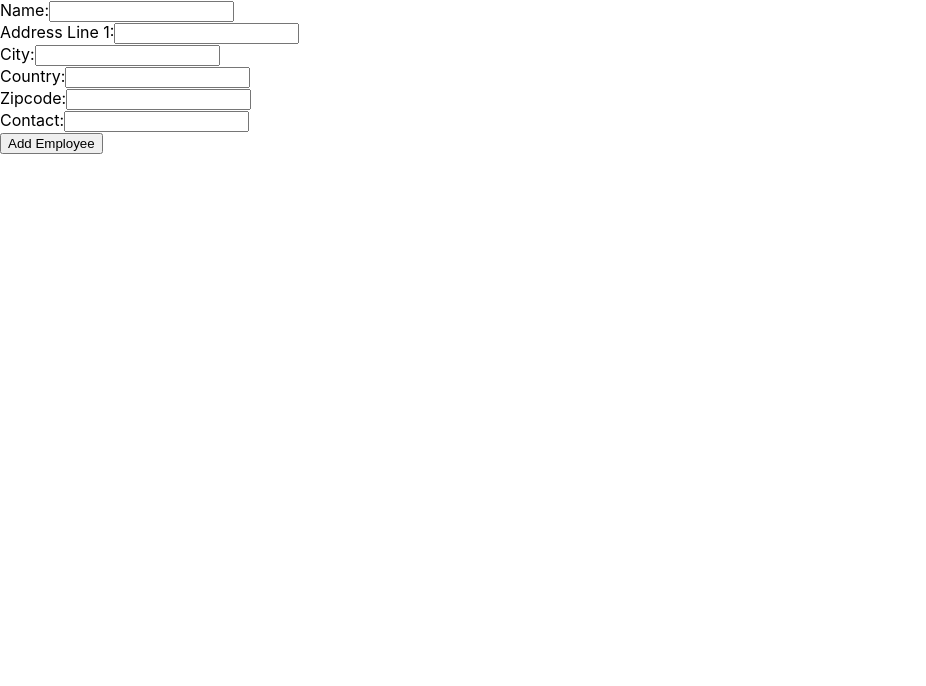
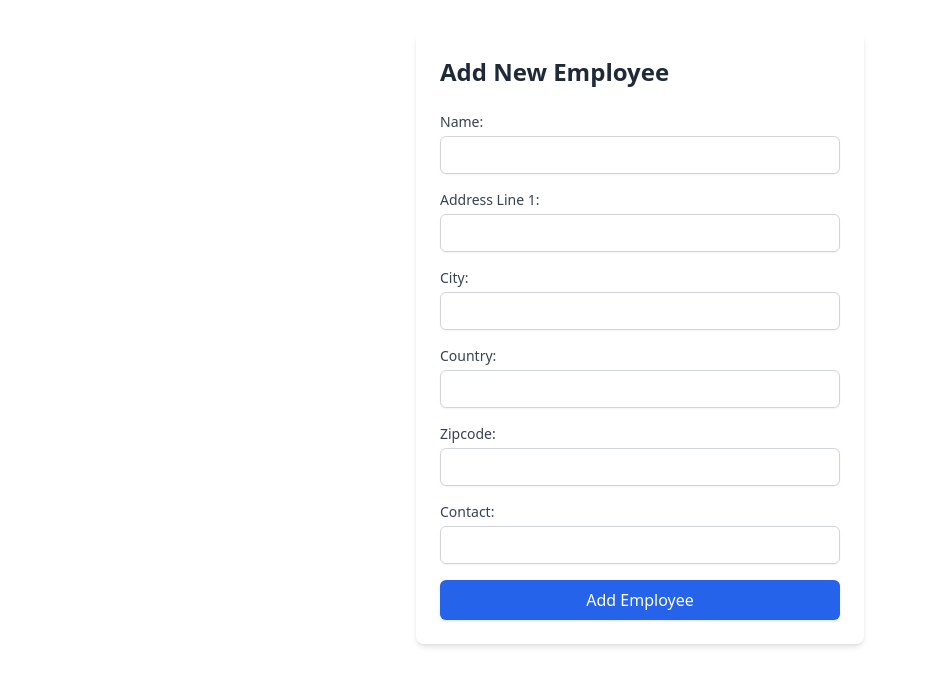
Before and after one commit to mridula-chowdhary/cosmocloud-assign, a React (Create React App) app: page /add-employee in a window 1280 px wide. Shown: the top 686 px of the page, without its empty margins (0-926 px from the left). Built offline with nearby package versions, Linux system fonts and the light colour scheme.

Commit message:
Added all required functionality

```diff
--- a/package.json
+++ b/package.json
@@ -37,5 +37,10 @@
       "last 1 firefox version",
       "last 1 safari version"
     ]
+  },
+  "devDependencies": {
+    "autoprefixer": "^10.4.19",
+    "postcss": "^8.4.40",
+    "tailwindcss": "^3.4.7"
   }
 }
--- a/src/components/AddEmployee.jsx
+++ b/src/components/AddEmployee.jsx
@@ -1,4 +1,5 @@
 import React, { useState } from 'react';
+import { Link } from 'react-router-dom';
 
 const AddEmployee = () => {
   const [formData, setFormData] = useState({
@@ -35,6 +36,7 @@ const AddEmployee = () => {
 
   const handleSubmit = async (e) => {
     e.preventDefault();
+    try {
       const response = await fetch('https://free-ap-south-1.cosmocloud.io/development/api/employee', {
         method: 'POST',
         headers: {
@@ -46,36 +48,97 @@ const AddEmployee = () => {
       });
       const data = await response.json();
       console.log(data);
+    } catch (error) {
+      console.error('Failed to add employee:', error);
+    }
   };
 
   return (
-    <form onSubmit={handleSubmit}>
+    <div className="max-w-md mx-auto mt-8 p-6 bg-white rounded-lg shadow-md">
+      <h1 className="text-2xl font-bold mb-6 text-gray-800">Add New Employee</h1>
+      <form onSubmit={handleSubmit} className="space-y-4">
         <div>
-        <label>Name:</label>
-        <input type="text" name="name" value={formData.name} onChange={handleChange} required />
+          <label htmlFor="name" className="block text-sm font-medium text-gray-700">Name:</label>
+          <input
+            type="text"
+            name="name"
+            id="name"
+            value={formData.name}
+            onChange={handleChange}
+            required
+            className="mt-1 block w-full px-3 py-2 border border-gray-300 rounded-md shadow-sm focus:outline-none focus:ring-blue-500 focus:border-blue-500 sm:text-sm"
+          />
         </div>
         <div>
-        <label>Address Line 1:</label>
-        <input type="text" name="address.line1" value={formData.address.line1} onChange={handleChange} required />
+          <label htmlFor="address.line1" className="block text-sm font-medium text-gray-700">Address Line 1:</label>
+          <input
+            type="text"
+            name="address.line1"
+            id="address.line1"
+            value={formData.address.line1}
+            onChange={handleChange}
+            required
+            className="mt-1 block w-full px-3 py-2 border border-gray-300 rounded-md shadow-sm focus:outline-none focus:ring-blue-500 focus:border-blue-500 sm:text-sm"
+          />
         </div>
         <div>
-        <label>City:</label>
-        <input type="text" name="address.city" value={formData.address.city} onChange={handleChange} required />
+          <label htmlFor="address.city" className="block text-sm font-medium text-gray-700">City:</label>
+          <input
+            type="text"
+            name="address.city"
+            id="address.city"
+            value={formData.address.city}
+            onChange={handleChange}
+            required
+            className="mt-1 block w-full px-3 py-2 border border-gray-300 rounded-md shadow-sm focus:outline-none focus:ring-blue-500 focus:border-blue-500 sm:text-sm"
+          />
         </div>
         <div>
-        <label>Country:</label>
-        <input type="text" name="address.country" value={formData.address.country} onChange={handleChange} required />
+          <label htmlFor="address.country" className="block text-sm font-medium text-gray-700">Country:</label>
+          <input
+            type="text"
+            name="address.country"
+            id="address.country"
+            value={formData.address.country}
+            onChange={handleChange}
+            required
+            className="mt-1 block w-full px-3 py-2 border border-gray-300 rounded-md shadow-sm focus:outline-none focus:ring-blue-500 focus:border-blue-500 sm:text-sm"
+          />
         </div>
         <div>
-        <label>Zipcode:</label>
-        <input type="text" name="address.zipcode" value={formData.address.zipcode} onChange={handleChange} required />
+          <label htmlFor="address.zipcode" className="block text-sm font-medium text-gray-700">Zipcode:</label>
+          <input
+            type="text"
+            name="address.zipcode"
+            id="address.zipcode"
+            value={formData.address.zipcode}
+            onChange={handleChange}
+            required
+            className="mt-1 block w-full px-3 py-2 border border-gray-300 rounded-md shadow-sm focus:outline-none focus:ring-blue-500 focus:border-blue-500 sm:text-sm"
+          />
         </div>
         <div>
-        <label>Contact:</label>
-        <input type="text" name="contact_method" value={formData.contact_method[0].contact} onChange={handleChange} required />
+          <label htmlFor="contact_method" className="block text-sm font-medium text-gray-700">Contact:</label>
+          <input
+            type="text"
+            name="contact_method"
+            id="contact_method"
+            value={formData.contact_method[0].contact}
+            onChange={handleChange}
+            required
+            className="mt-1 block w-full px-3 py-2 border border-gray-300 rounded-md shadow-sm focus:outline-none focus:ring-blue-500 focus:border-blue-500 sm:text-sm"
+          />
         </div>
-      <button type="submit">Add Employee</button>
+        <Link to ='/'>
+        <button
+          type="submit"
+          className="w-full bg-blue-600 text-white py-2 px-4 mt-4 rounded-md shadow hover:bg-blue-700 focus:outline-none focus:ring-2 focus:ring-blue-500"
+        >
+          Add Employee
+        </button>
+        </Link>
       </form>
+    </div>
   );
 };
 
--- a/src/components/EmployeeDetails.jsx
+++ b/src/components/EmployeeDetails.jsx
@@ -0,0 +1,110 @@
+import React, { useState, useEffect } from 'react';
+import { useParams, Link, useNavigate } from 'react-router-dom';
+
+const EmployeeDetails = () => {
+  const { id } = useParams();
+  const [employee, setEmployee] = useState(null);
+  const [loading, setLoading] = useState(true);
+  const [error, setError] = useState(null);
+  const navigate = useNavigate();
+
+  useEffect(() => {
+    fetchEmployeeDetails();
+  }, [id]);
+
+  const fetchEmployeeDetails = async () => {
+    try {
+      const response = await fetch(`https://free-ap-south-1.cosmocloud.io/development/api/employee/${id}`, {
+        headers: {
+          'projectId': '66a9f10939e2fdc09bbba007',
+          'environmentId': '66a9f10939e2fdc09bbba008',
+          'Content-Type': 'application/json'
+        }
+      });
+
+      if (!response.ok) {
+        throw new Error(`HTTP error! status: ${response.status}`);
+      }
+
+      const data = await response.json();
+      console.log('Employee details:', data);
+
+      setEmployee(data);
+    } catch (err) {
+      console.error('Failed to fetch employee details:', err);
+      setError('Failed to fetch employee details');
+    } finally {
+      setLoading(false);
+    }
+  };
+
+  const deleteEmployee = async () => {
+    try {
+      const response = await fetch(`https://free-ap-south-1.cosmocloud.io/development/api/employee/${id}`, {
+        method: 'DELETE',
+        headers: {
+          'projectId': '66a9f10939e2fdc09bbba007',
+          'environmentId': '66a9f10939e2fdc09bbba008',
+          'Content-Type': 'application/json'
+        }
+      });
+
+      if (!response.ok) {
+        throw new Error(`HTTP error! status: ${response.status}`);
+      }
+
+      navigate('/');
+    } catch (err) {
+      console.error('Failed to delete employee:', err);
+      setError('Failed to delete employee');
+    }
+  };
+
+  if (loading) {
+    return <p className="text-center text-gray-500">Loading...</p>;
+  }
+
+  if (error) {
+    return <p className="text-center text-red-500">{error}</p>;
+  }
+
+  if (!employee) {
+    return <p className="text-center text-gray-500">No employee details available</p>;
+  }
+
+  return (
+    <div className="max-w-2xl mx-auto mt-8 p-4 bg-white rounded-lg shadow">
+      <h1 className="text-2xl font-bold mb-4">Employee Details</h1>
+      <div className="mb-4">
+        <p><strong>Name:</strong> {employee.name}</p>
+        <p><strong>Employee ID:</strong> {employee.emp_id || employee._id}</p> {/* Use emp_id or fallback to _id */}
+        <p><strong>Address:</strong></p>
+        <ul className="list-disc list-inside">
+          <li>{employee.address.line1}</li>
+          <li>{employee.address.city}</li>
+          <li>{employee.address.country}</li>
+          <li>{employee.address.zipcode}</li>
+        </ul>
+      </div>
+      <div className="mb-4">
+        <p><strong>Contact Methods:</strong></p>
+        <ul className="list-disc list-inside">
+          {employee.contact_method.map((method, index) => (
+            <li key={index}>{method.contact}</li>
+          ))}
+        </ul>
+      </div>
+      <div className="flex space-x-4">
+        <Link to="/" className="bg-blue-500 text-white py-2 px-4 rounded hover:bg-blue-600">Back to Employee List</Link>
+        <button
+          onClick={deleteEmployee}
+          className="bg-red-500 text-white py-2 px-4 rounded hover:bg-red-600"
+        >
+          Delete Employee
+        </button>
+      </div>
+    </div>
+  );
+};
+
+export default EmployeeDetails;
--- a/src/components/EmployeeList.jsx
+++ b/src/components/EmployeeList.jsx
@@ -25,9 +25,8 @@ const EmployeeList = () => {
       }
 
       const data = await response.json();
-      console.log('API response:', data); // Log the entire response
+      console.log('API response:', data);
 
-      // Set employees state with the data array from the response
       if (Array.isArray(data.data)) {
         setEmployees(data.data);
       } else {
@@ -49,7 +48,8 @@ const EmployeeList = () => {
           'projectId': '66a9f10939e2fdc09bbba007',
           'environmentId': '66a9f10939e2fdc09bbba008',
           'Content-Type': 'application/json'
-        }
+        },
+        body: JSON.stringify({}) // Sending an empty body
       });
 
       if (!response.ok) {
@@ -64,30 +64,42 @@ const EmployeeList = () => {
   };
 
   if (loading) {
-    return <p>Loading...</p>;
+    return <p className="text-center text-gray-500">Loading...</p>;
   }
 
   if (error) {
-    return <p>{error}</p>;
+    return <p className="text-center text-red-500">{error}</p>;
   }
 
   return (
-    <div>
-      <h1>Employee List</h1>
+    <div className="max-w-4xl mx-auto mt-8 p-6 bg-gray-50 rounded-lg shadow-md">
+      <h1 className="text-4xl font-bold text-center mb-8 text-gray-800">Employee List</h1>
       {employees.length === 0 ? (
-        <p>No Employees in the system</p>
+        <p className="text-center text-gray-500">No Employees in the system</p>
       ) : (
-        <ul>
+        <ul className="space-y-4">
           {employees.map((employee) => (
-            <li key={employee._id}>
-              {employee.name} - {employee.emp_id || 'N/A'}
-              <Link to={`/employee/${employee._id}`}>View Details</Link>
-              <button onClick={() => deleteEmployee(employee._id)}>Delete</button>
+            <li key={employee._id} className="p-6 bg-white rounded-lg shadow flex justify-between items-center border border-gray-200">
+              <div>
+                <p className="text-lg font-semibold text-gray-800">{employee.name}</p>
+                <p className="text-sm text-gray-500">Employee ID: {employee.emp_id || 'N/A'}</p>
+              </div>
+              <div className="flex space-x-4">
+                <Link to={`/employee/${employee._id}`} className="text-blue-600 hover:text-blue-800">View Details</Link>
+                <button
+                  onClick={() => deleteEmployee(employee._id)}
+                  className="text-red-600 hover:text-red-800"
+                >
+                  Delete
+                </button>
+              </div>
             </li>
           ))}
         </ul>
       )}
-      <Link to="/add">Add New Employee</Link>
+      <div className="text-center mt-8">
+        <Link to="/add-employee" className="bg-blue-600 text-white py-2 px-6 rounded-lg shadow hover:bg-blue-700 transition duration-300">Add New Employee</Link>
+      </div>
     </div>
   );
 };
--- a/src/index.css
+++ b/src/index.css
@@ -1,13 +1,3 @@
-body {
-  margin: 0;
-  font-family: -apple-system, BlinkMacSystemFont, 'Segoe UI', 'Roboto', 'Oxygen',
-    'Ubuntu', 'Cantarell', 'Fira Sans', 'Droid Sans', 'Helvetica Neue',
-    sans-serif;
-  -webkit-font-smoothing: antialiased;
-  -moz-osx-font-smoothing: grayscale;
-}
-
-code {
-  font-family: source-code-pro, Menlo, Monaco, Consolas, 'Courier New',
-    monospace;
-}
+@tailwind base;
+@tailwind components;
+@tailwind utilities;
--- /dev/null
+++ b/tailwind.config.js
@@ -0,0 +1,8 @@
+/** @type {import('tailwindcss').Config} */
+module.exports = {
+  content: ["./src/**/*.{html,js,jsx}"],
+  theme: {
+    extend: {},
+  },
+  plugins: [],
+}
```
Also changed, not shown: 1 other file (tests, documents, lock files or other folders). Lines whose indentation alone changed are shown as unchanged.
